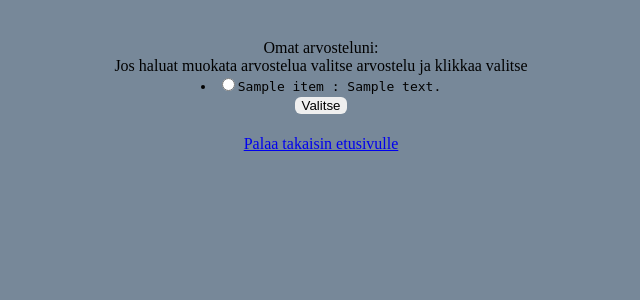
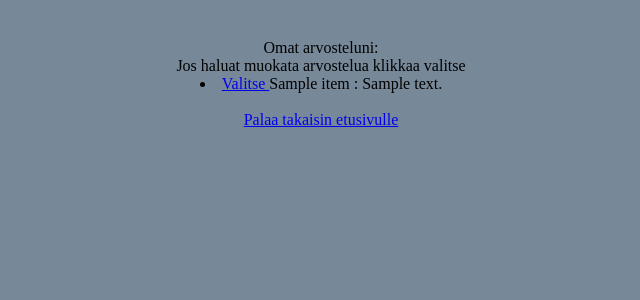
Before and after one commit to JuhoSiitonen/Tietokantasovellus, a Flask app: template templates/user_reviews.html in a window 1280 px wide. Shown: the top 300 px of the page, without its empty margins (319-959 px from the left). Run offline with Flask 2, Linux system fonts and the light colour scheme; the template is opened without the code that fills it: most values are stand-ins (such as "Sample title", 1, 10 or a date in 2020).

Commit message:
Modified links from user_reviews page

```diff
--- a/templates/user_reviews.html
+++ b/templates/user_reviews.html
@@ -10,19 +10,15 @@
 <br>
 Omat arvosteluni:
 <br>
-Jos haluat muokata arvostelua valitse arvostelu ja klikkaa valitse
+Jos haluat muokata arvostelua klikkaa valitse
 <br>
 
 {% for item in reviews %}
-<form action="/modify_review/{{ item.id }}" method="POST">
-
     <li>
-        <input type="radio" name="review" value="{{ item.id }}">{{ item.name }} : {{ item.review }}
+        <a href="modify_review/{{ item.id }}"> Valitse </a>{{ item.name }} : {{ item.review }}
     </li>
 {% endfor %}
 
-<input type="submit" value="Valitse">
-</form>
 <br>
 <a href="/front">Palaa takaisin etusivulle</a>
 {% endblock %}
```
